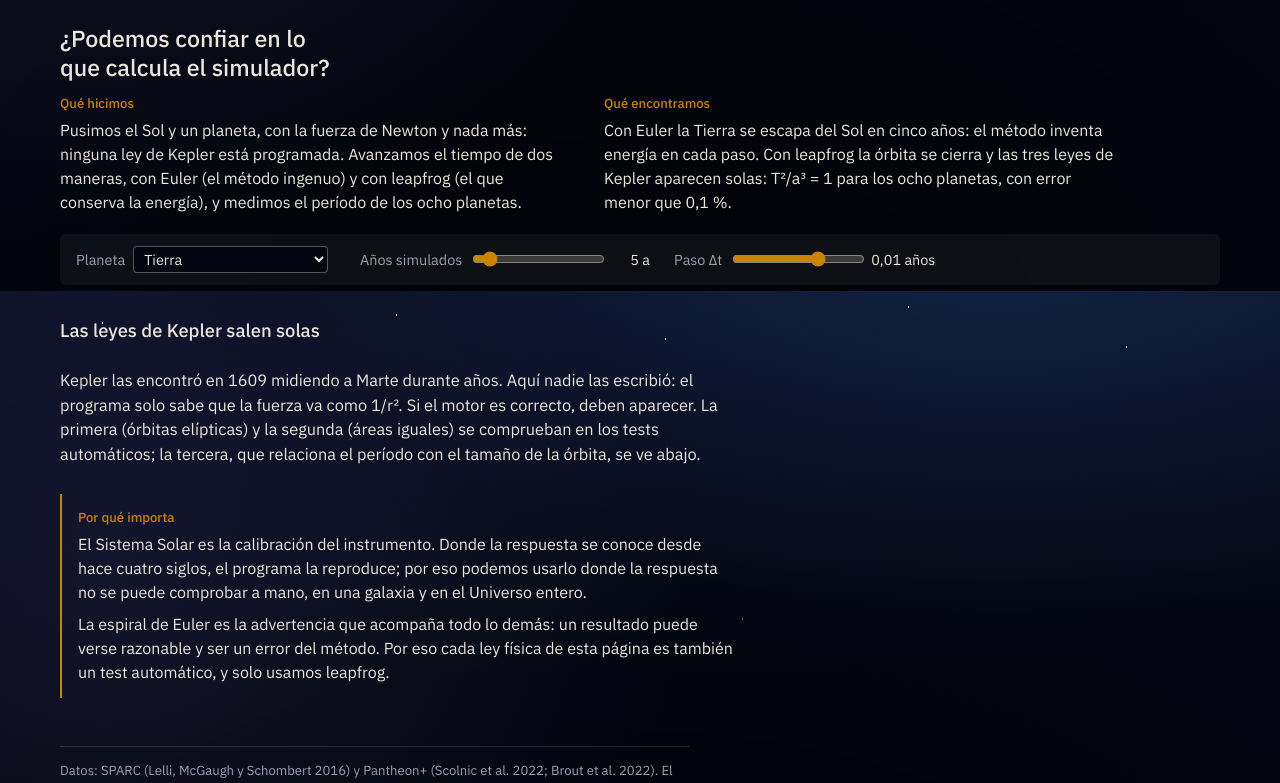
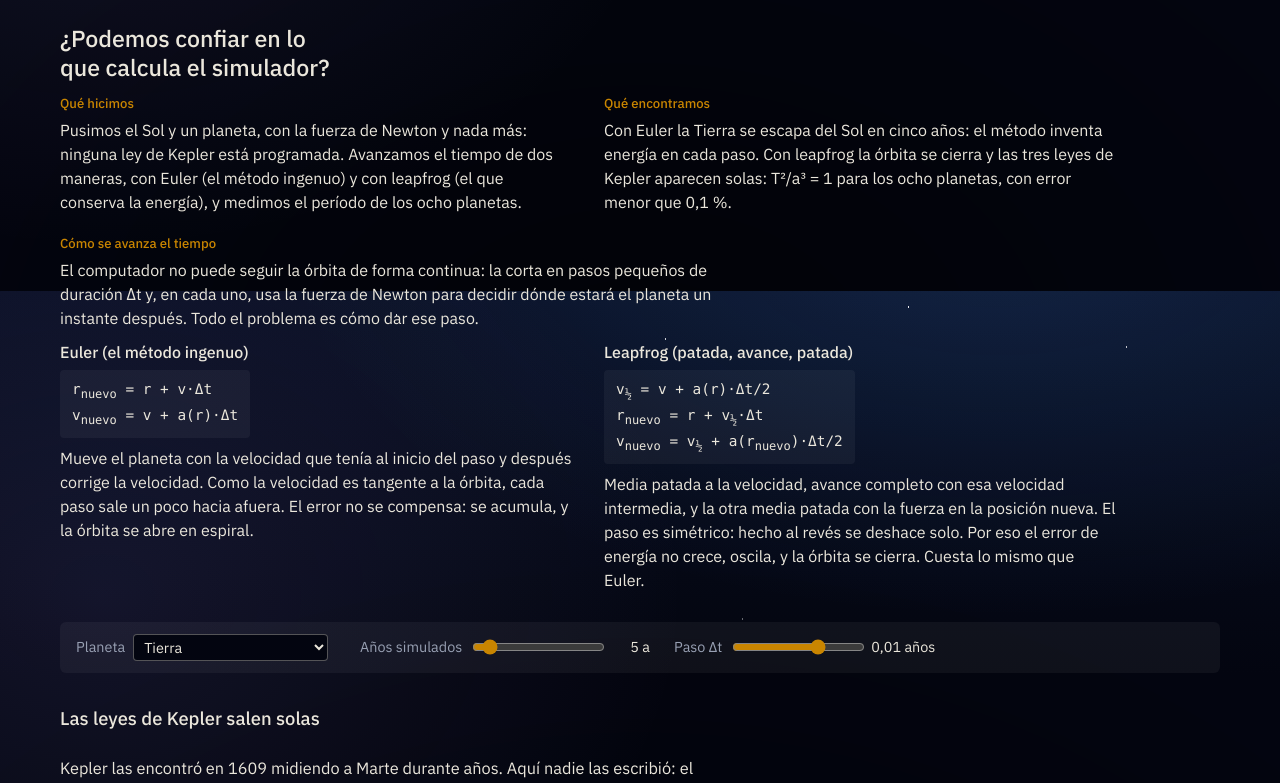
Before and after one commit to Ssj400/one-gravity, a React (Vite) app in the folder web/: page / in a window 1280 px wide. Shown: the part 509-1292 px from the top of the page. Built offline with nearby package versions, Linux system fonts and the light colour scheme.

Commit message:
Web: explain Euler and leapfrog in the Solar System scale

```diff
--- a/web/src/index.css
+++ b/web/src/index.css
@@ -148,6 +148,13 @@ h1 { font-size: 2rem; font-weight: 500; letter-spacing: -0.015em; line-height: 1
 @media (max-width: 760px) { .story-cols { grid-template-columns: 1fr; } }
 .story-cols p { margin: 0; max-width: 56ch; }
 .story-label { font-size: 0.82rem; color: var(--sol); margin: 0 0 4px !important; font-weight: 500; }
+.methods { margin: 4px 0 22px; max-width: 110ch; }
+.methods > p { max-width: 68ch; margin: 0 0 10px; }
+.methods-cols { display: grid; grid-template-columns: 1fr 1fr; gap: 12px 32px; }
+@media (max-width: 760px) { .methods-cols { grid-template-columns: 1fr; } }
+.methods h3 { font-size: 1rem; font-weight: 500; margin: 0 0 6px; }
+.methods-cols p { margin: 0 0 8px; max-width: 56ch; }
+.method-formula { font-family: "IBM Plex Mono", ui-monospace, Menlo, monospace; font-size: 0.9rem; line-height: 1.6; color: var(--ink); background: var(--panel); padding: 8px 12px; border-radius: 4px; display: inline-block; }
 .takeaway { margin: 28px 0 8px; padding: 14px 16px; border-left: 2px solid var(--sol); max-width: 72ch; }
 .takeaway p { margin: 0 0 8px; }
 .takeaway p:last-child { margin-bottom: 0; }
--- a/web/src/tabs/Solar.tsx
+++ b/web/src/tabs/Solar.tsx
@@ -28,6 +28,24 @@ export function Solar() {
         did={<>Pusimos el Sol y un planeta, con la fuerza de Newton y nada más: ninguna ley de Kepler está programada. Avanzamos el tiempo de dos maneras, con Euler (el método ingenuo) y con leapfrog (el que conserva la energía), y medimos el período de los ocho planetas.</>}
         found={<>Con Euler la Tierra se escapa del Sol en cinco años: el método inventa energía en cada paso. Con leapfrog la órbita se cierra y las tres leyes de Kepler aparecen solas: T²/a³ = 1 para los ocho planetas, con error menor que 0,1 %.</>}
       />
+      <section className="methods" aria-label="Los dos métodos">
+        <p className="story-label">Cómo se avanza el tiempo</p>
+        <p>
+          El computador no puede seguir la órbita de forma continua: la corta en pasos pequeños de duración Δt y, en cada uno, usa la fuerza de Newton para decidir dónde estará el planeta un instante después. Todo el problema es cómo dar ese paso.
+        </p>
+        <div className="methods-cols">
+          <div>
+            <h3>Euler (el método ingenuo)</h3>
+            <p className="method-formula">r<sub>nuevo</sub> = r + v·Δt<br />v<sub>nuevo</sub> = v + a(r)·Δt</p>
+            <p>Mueve el planeta con la velocidad que tenía al inicio del paso y después corrige la velocidad. Como la velocidad es tangente a la órbita, cada paso sale un poco hacia afuera. El error no se compensa: se acumula, y la órbita se abre en espiral.</p>
+          </div>
+          <div>
+            <h3>Leapfrog (patada, avance, patada)</h3>
+            <p className="method-formula">v<sub>½</sub> = v + a(r)·Δt/2<br />r<sub>nuevo</sub> = r + v<sub>½</sub>·Δt<br />v<sub>nuevo</sub> = v<sub>½</sub> + a(r<sub>nuevo</sub>)·Δt/2</p>
+            <p>Media patada a la velocidad, avance completo con esa velocidad intermedia, y la otra media patada con la fuerza en la posición nueva. El paso es simétrico: hecho al revés se deshace solo. Por eso el error de energía no crece, oscila, y la órbita se cierra. Cuesta lo mismo que Euler.</p>
+          </div>
+        </div>
+      </section>
       <Controls>
         <label className="slider"><span className="slider-label">Planeta</span>
           <select value={planet} onChange={(e) => setPlanet(e.target.value)}>{PLANETS.map((p) => <option key={p}>{p}</option>)}</select>
```
